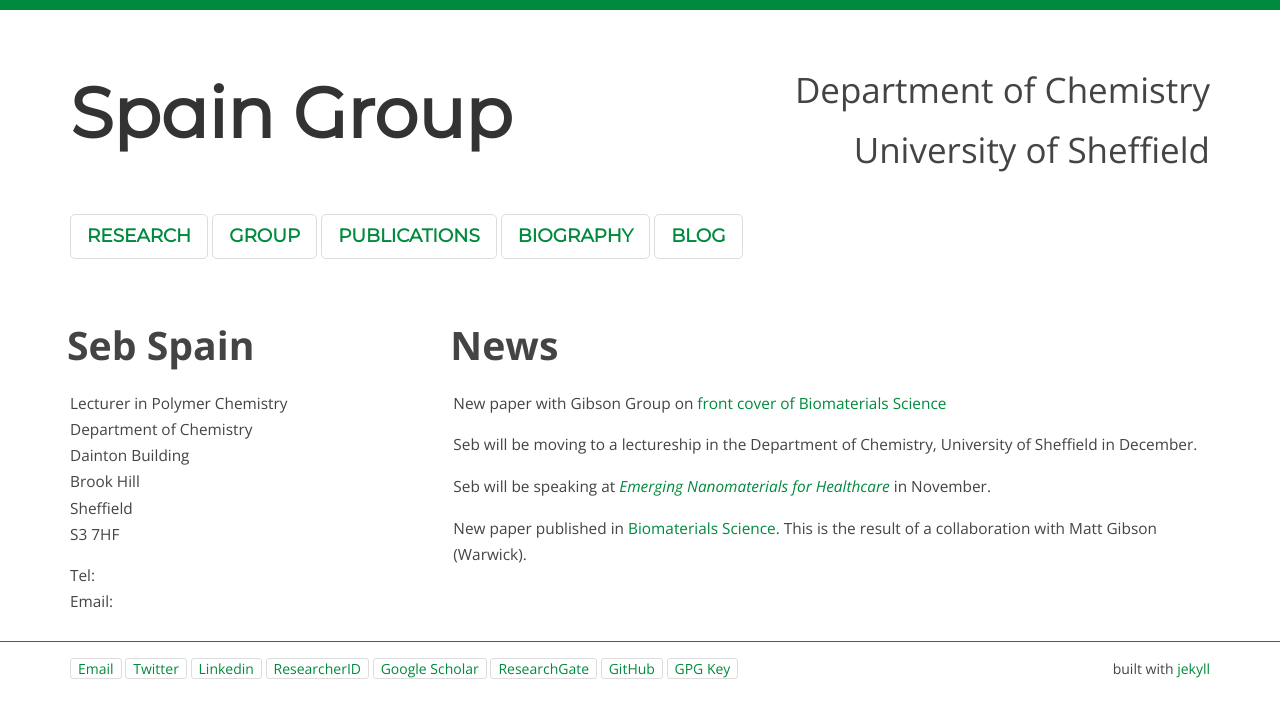
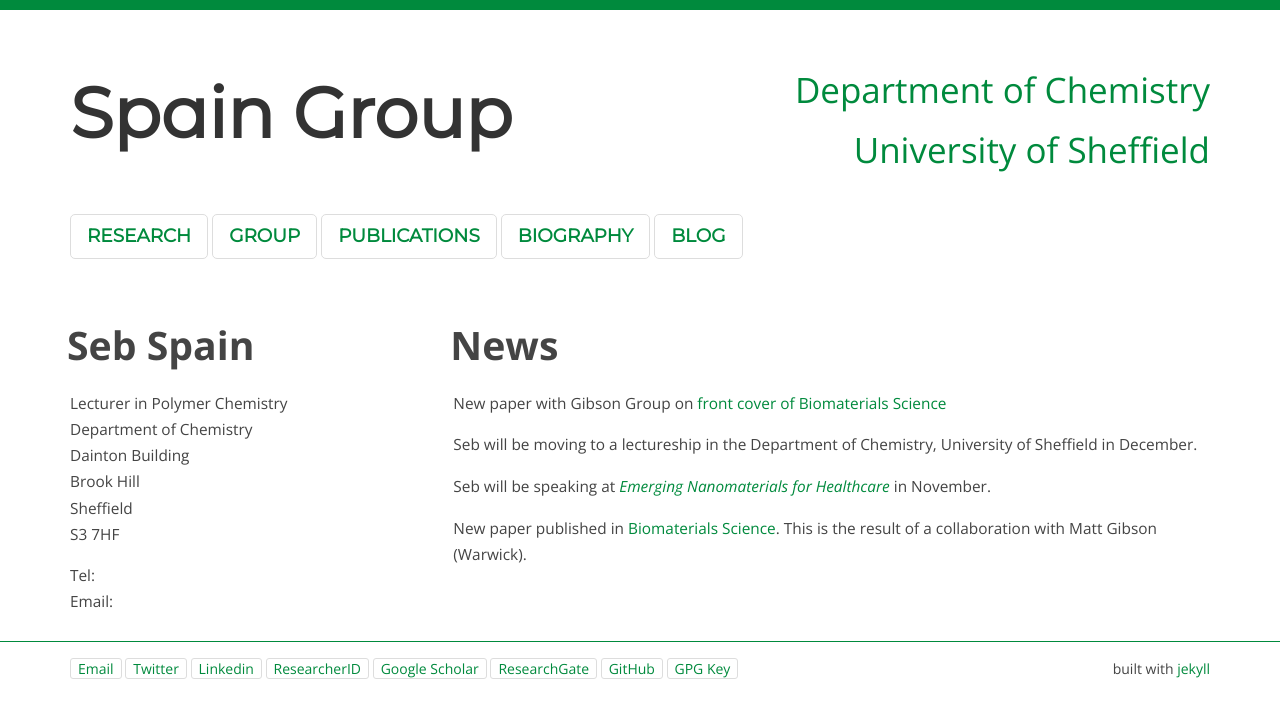
Before and after one commit to sebspain/sebspain.github.io, a Jekyll site: the page index.html, which Jekyll copies as it is, in a window 1280 px wide. Shown: the top 718 px of the page. Built offline with Jekyll 4.4.1, drawn with Linux system fonts in a browser that asks for light colours; Markdown is read by kramdown in place of the engine named in the settings.

Commit message:
added link to official staff profile

```diff
--- a/index.html
+++ b/index.html
@@ -19,8 +19,8 @@
           <h1><a href="/index.html">Spain Group</a></h1>
 	</div>
 	<div class="unit w-1-2 align-right center-on-mobiles">
-          <p class="lead">Department of Chemistry</br>
-		University of Sheffield</p>
+          <p class="lead"><a href="http://www.sheffield.ac.uk/chemistry/staff/profiles/seb_spain">Department of Chemistry</br>
+		University of Sheffield</a></p>
 	</div>
       </div>
   </header>
```
